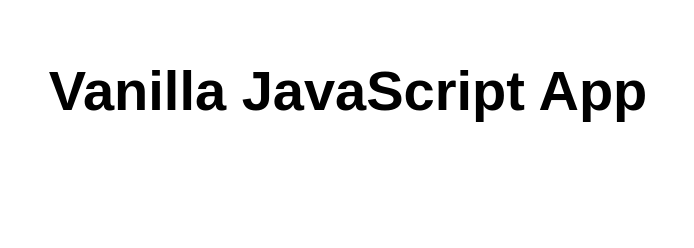
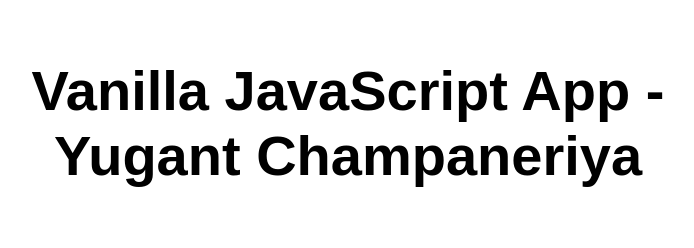
Before and after one commit to Yugant1602/yc-cet1021-static-wed-app, a plain HTML site: page src/index.html in a window 1280 px wide. Shown: the whole page, without its empty margins (292-986 px from the left). Drawn offline with Linux system fonts and the light colour scheme.

Commit message:
Update index.html

```diff
--- a/src/index.html
+++ b/src/index.html
@@ -5,12 +5,12 @@
   <meta charset="UTF-8">
   <meta name="viewport" content="width=device-width, initial-scale=1.0">
   <link rel="stylesheet" href="styles.css">
-  <title>Vanilla JavaScript App</title>
+  <title>Yugant Champaneriya - Vanilla JavaScript App</title>
 </head>
 
 <body>
   <main>
-    <h1>Vanilla JavaScript App</h1>
+    <h1>Vanilla JavaScript App - Yugant Champaneriya</h1>
   </main>
 </body>
 
```
